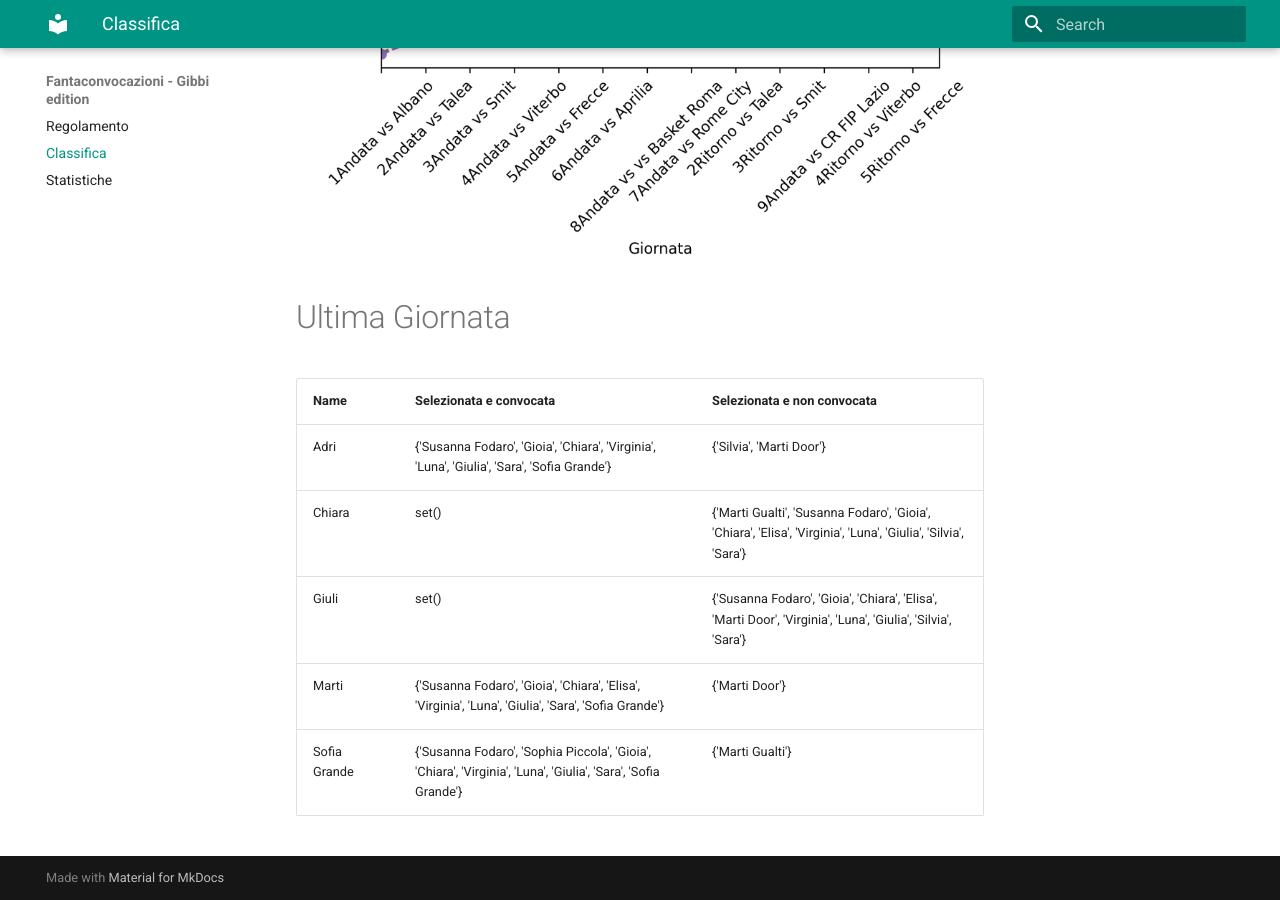
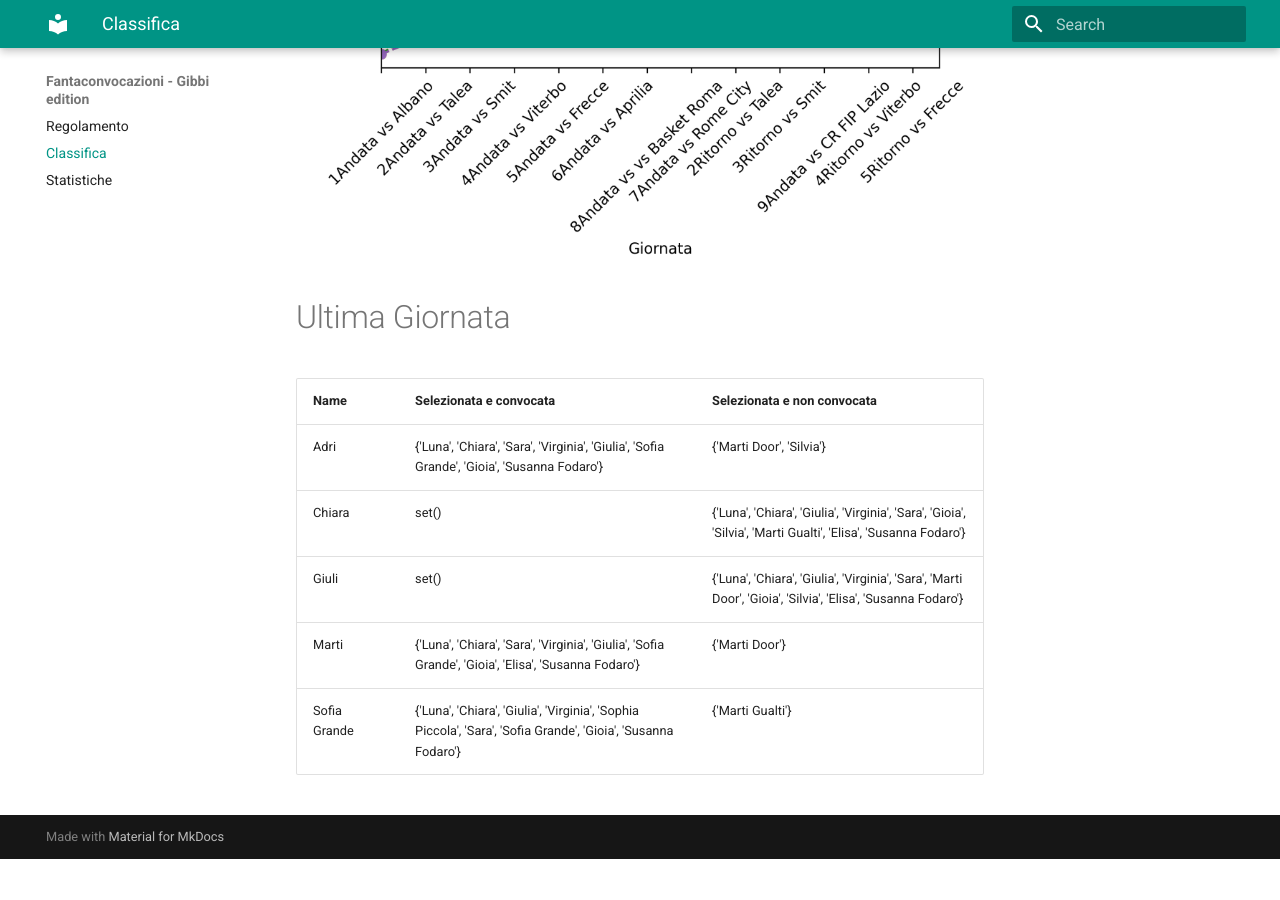
Before and after one commit to martinig94/fantagibbi, an MkDocs documentation site: the page built from docs/Classifica.md, in a window 1280 px wide and 900 px high, scrolled down 851 px. Built offline with MkDocs 1.6.1 and Material for MkDocs 9.7.7, drawn with Linux system fonts in a browser that asks for light colours; after the commit the page ends 1710 px from its top, so only the background shows below that.

Commit message:
Auto-update from main.py

```diff
--- a/docs/Classifica.md
+++ b/docs/Classifica.md
@@ -18,9 +18,9 @@
 <!-- START_TABLE CORRECT -->
 | Name         | Selezionata e convocata                                                                                       | Selezionata e non convocata                                                                                    |
 |:-------------|:--------------------------------------------------------------------------------------------------------------|:---------------------------------------------------------------------------------------------------------------|
-| Adri         | {'Susanna Fodaro', 'Gioia', 'Chiara', 'Virginia', 'Luna', 'Giulia', 'Sara', 'Sofia Grande'}                   | {'Silvia', 'Marti Door'}                                                                                       |
-| Chiara       | set()                                                                                                         | {'Marti Gualti', 'Susanna Fodaro', 'Gioia', 'Chiara', 'Elisa', 'Virginia', 'Luna', 'Giulia', 'Silvia', 'Sara'} |
-| Giuli        | set()                                                                                                         | {'Susanna Fodaro', 'Gioia', 'Chiara', 'Elisa', 'Marti Door', 'Virginia', 'Luna', 'Giulia', 'Silvia', 'Sara'}   |
-| Marti        | {'Susanna Fodaro', 'Gioia', 'Chiara', 'Elisa', 'Virginia', 'Luna', 'Giulia', 'Sara', 'Sofia Grande'}          | {'Marti Door'}                                                                                                 |
-| Sofia Grande | {'Susanna Fodaro', 'Sophia Piccola', 'Gioia', 'Chiara', 'Virginia', 'Luna', 'Giulia', 'Sara', 'Sofia Grande'} | {'Marti Gualti'}                                                                                               |
+| Adri         | {'Luna', 'Chiara', 'Sara', 'Virginia', 'Giulia', 'Sofia Grande', 'Gioia', 'Susanna Fodaro'}                   | {'Marti Door', 'Silvia'}                                                                                       |
+| Chiara       | set()                                                                                                         | {'Luna', 'Chiara', 'Giulia', 'Virginia', 'Sara', 'Gioia', 'Silvia', 'Marti Gualti', 'Elisa', 'Susanna Fodaro'} |
+| Giuli        | set()                                                                                                         | {'Luna', 'Chiara', 'Giulia', 'Virginia', 'Sara', 'Marti Door', 'Gioia', 'Silvia', 'Elisa', 'Susanna Fodaro'}   |
+| Marti        | {'Luna', 'Chiara', 'Sara', 'Virginia', 'Giulia', 'Sofia Grande', 'Gioia', 'Elisa', 'Susanna Fodaro'}          | {'Marti Door'}                                                                                                 |
+| Sofia Grande | {'Luna', 'Chiara', 'Giulia', 'Virginia', 'Sophia Piccola', 'Sara', 'Sofia Grande', 'Gioia', 'Susanna Fodaro'} | {'Marti Gualti'}                                                                                               |
 <!-- END_TABLE CORRECT -->
```
